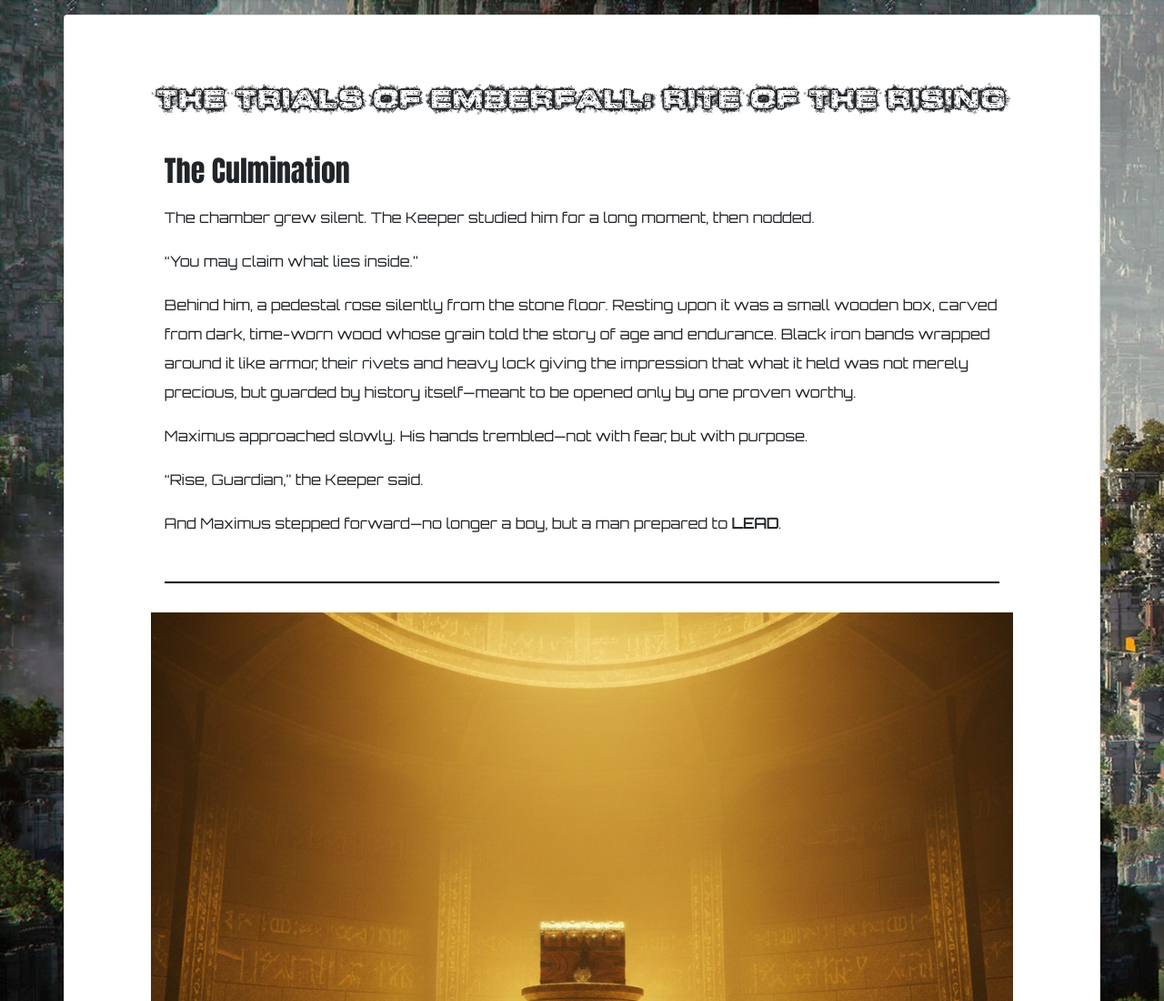
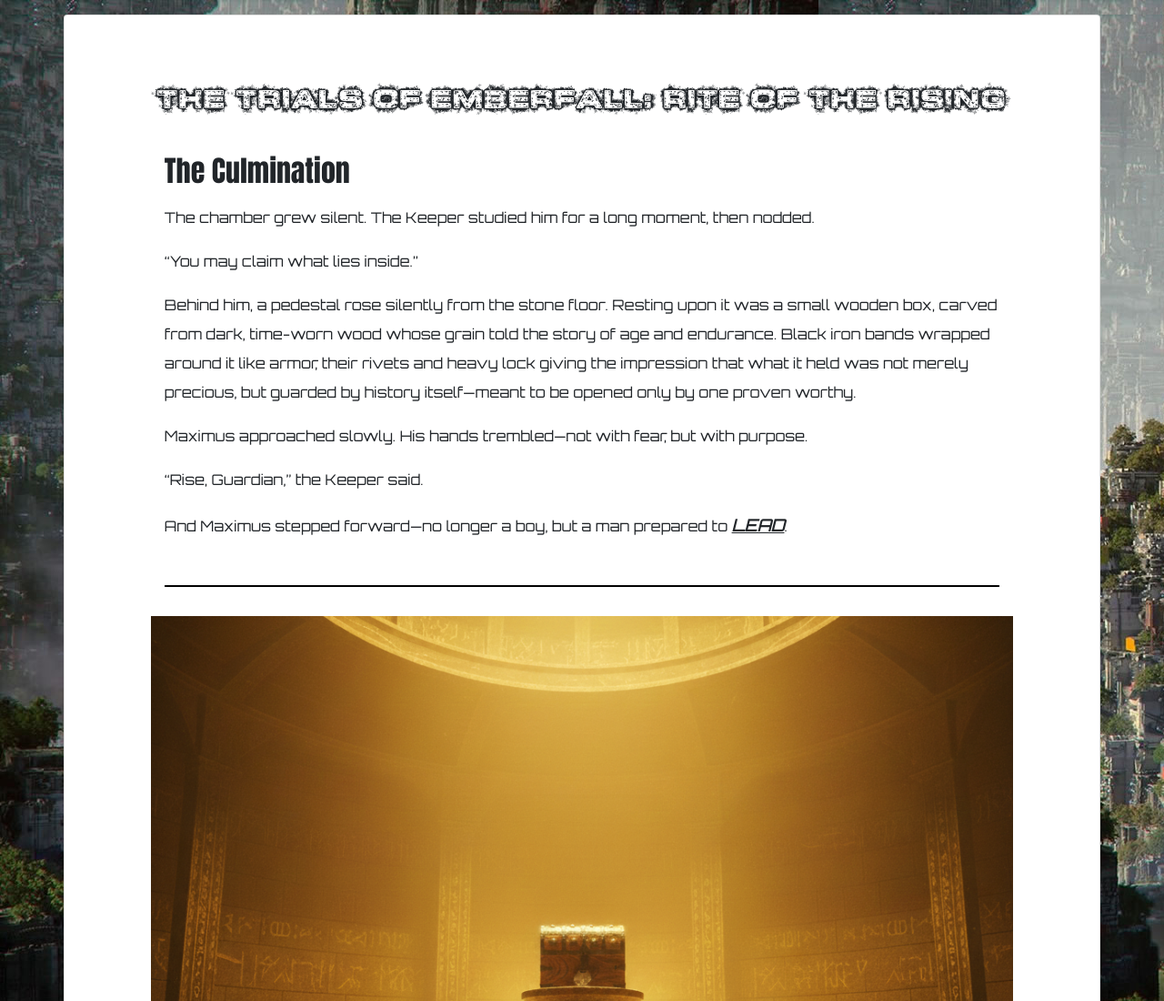
Before and after one commit to Al-byte/Maxpert, a plain HTML site: page the_culmination.html in a window 1280 px wide. Shown: the top 1100 px of the page at 91% size. Drawn offline with nearby package versions, Linux system fonts and the light colour scheme.

Commit message:
first commit

```diff
--- a/style.css
+++ b/style.css
@@ -36,7 +36,10 @@ p, .orbitron, .btn {
 }
 
 .bold {
-  font-weight: bolder !important;
+  font-weight: 900 !important;
+  font-style: italic;
+  text-decoration: underline;
+  font-size: 18px;
 }
 
 .bg_img {
```
Also changed, not shown: index.html (+1 -1 lines), resources/css/assets/chapter_2/cipher.png.
